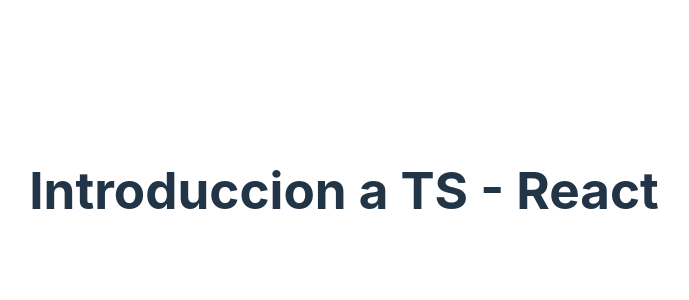
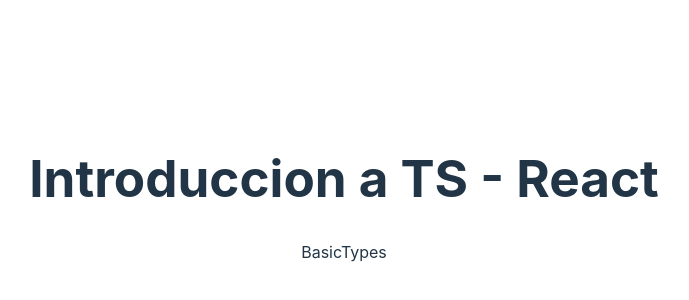
Before and after one commit to hanier10/fundamentos-react, a React (Vite) app: page / in a window 1280 px wide. Shown: the part 210-510 px from the top of the page, without its empty margins (296-985 px from the left). Built offline with nearby package versions, Linux system fonts and the light colour scheme.

Commit message:
add first file for working with types

```diff
--- a/src/App.tsx
+++ b/src/App.tsx
@@ -1,7 +1,11 @@
+import { BasicTypes } from "./typescript";
+
 function App() {
   return (
     <main>
       <h1>Introduccion a TS - React </h1>
+
+      <BasicTypes />
     </main>
   );
 }
--- a/src/index.css
+++ b/src/index.css
@@ -70,7 +70,7 @@
 main {
   align-items: center;
   display: flex;
-  flex-direction: flex;
+  flex-direction: column;
   justify-content: center;
   width: 100vw;
 }
--- /dev/null
+++ b/src/typescript/BasicTypes.tsx
@@ -0,0 +1,3 @@
+export const BasicTypes = () => {
+  return <div>BasicTypes</div>;
+};
--- /dev/null
+++ b/src/typescript/index.ts
@@ -0,0 +1 @@
+export * from "./BasicTypes";
```
